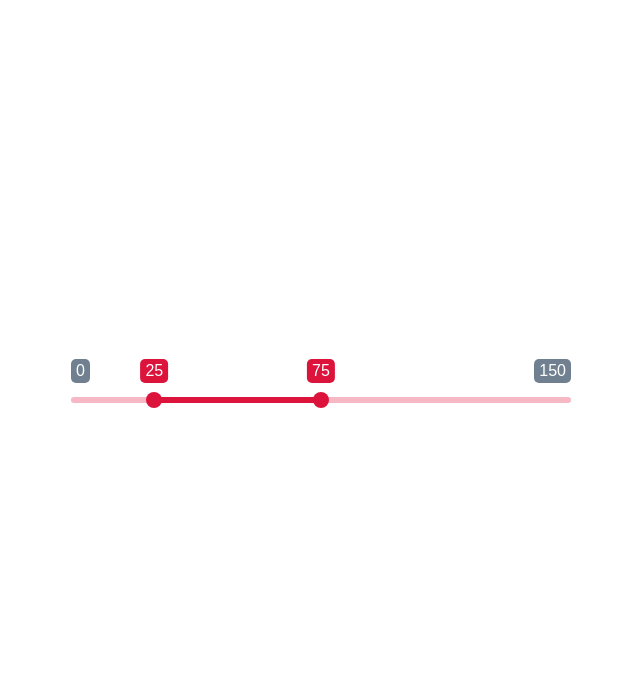
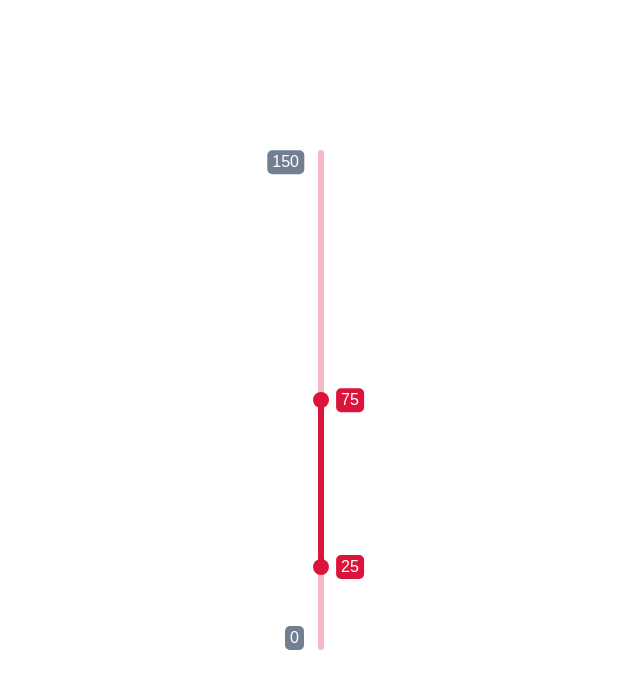
Before and after one commit to Olga-smart/FSD4, a website built with webpack: page src/index.pug in a window 1280 px wide. Shown: the whole page, without its empty margins (319-959 px from the left). Built offline with nearby package versions, Linux system fonts and the light colour scheme.

Commit message:
Make vertical slider

```diff
--- a/src/index.js
+++ b/src/index.js
@@ -6,6 +6,7 @@ for (let slider of sliders) {
   new Slider(slider, {
     minMaxLabels: true,
     valueLabel: true,
-    max: 150
+    max: 150,
+    vertical: true
   });
 }
--- a/src/slider.js
+++ b/src/slider.js
@@ -41,7 +41,6 @@ const getTemplate = (options) => {
     `
   }
 
-
   return result;
 }
 
@@ -80,6 +79,14 @@ export class Slider {
       // setTimeout нужен чтобы сработало точно после set...Position
       setTimeout(() => this.fixValueLabelLeftPosition());
       setTimeout(() => this.fixValueLabelRightPosition());
+    }
+
+    if (options.vertical) {
+      component.classList.add('range-slider_vertical');
+
+      if (options.minMaxLabels) {
+        this._fixMinMaxLabelsPositionForVertical();
+      }
     }
 
     this._attachEventHandlers();
@@ -233,4 +240,10 @@ export class Slider {
     this.component.outerHTML = '';
   }
 
+  _fixMinMaxLabelsPositionForVertical() {
+    this.maxLabel.style.transform = `rotate(90deg) translateX(${this.maxLabel.offsetHeight}px)`;
+
+    this.minLabel.style.transform = `rotate(90deg) translateX(-${this.minLabel.offsetWidth}px)`;
+  }
+
 }
--- a/src/style.scss
+++ b/src/style.scss
@@ -50,8 +50,6 @@ body {
   &__range {
     position: absolute;
     z-index: 2;
-    left: 25%;
-    right: 25%;
     top: 0;
     bottom: 0;
     border-radius: 5px;
@@ -115,4 +113,23 @@ body {
       top: 20px;
     }
   }
+  &_vertical {
+    transform: rotate(-90deg);
+    .range-slider__min-max-label {
+      &_left {
+        transform-origin: bottom left;
+      }
+      &_right {
+        transform-origin: top right;
+      }
+    }
+    .range-slider__value-label {
+      &_left {
+        transform: translateX(-50%) rotate(90deg);
+      }
+      &_right {
+        transform: translateX(50%) rotate(90deg);
+      }
+    }
+  }
 }
```
